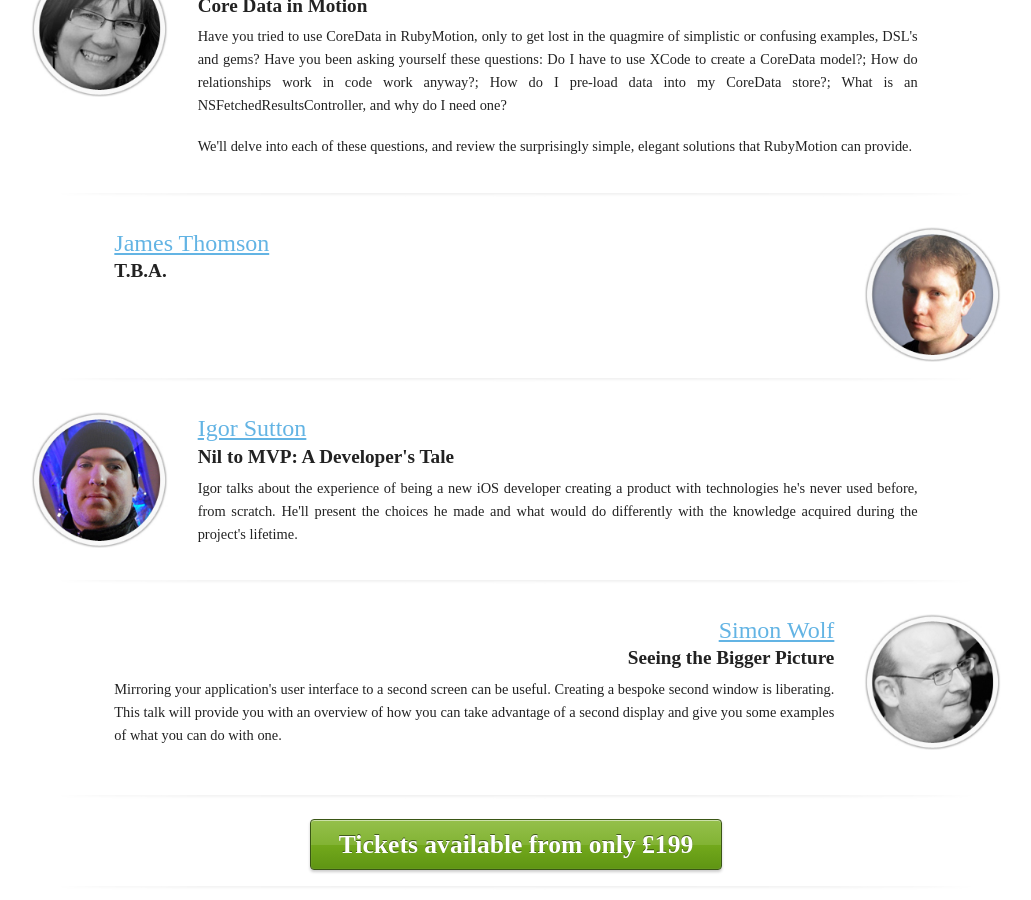
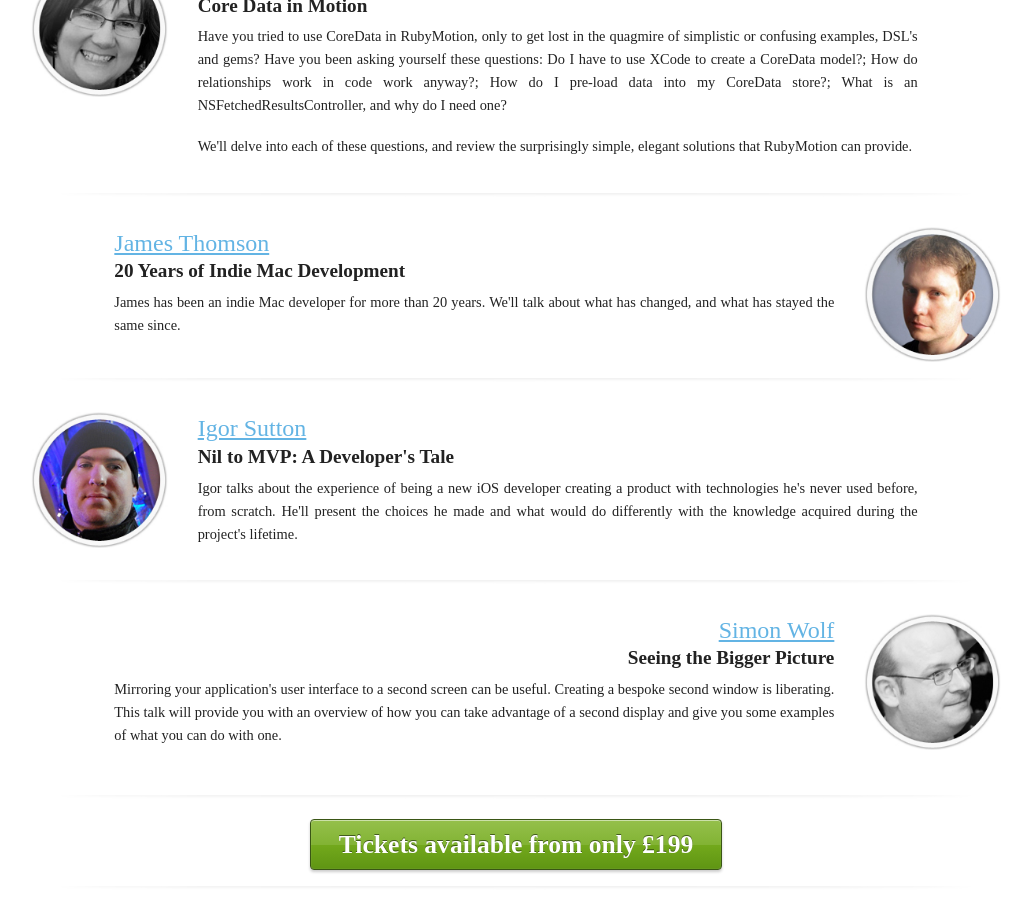
Before and after one commit to acf/nsscotland, a Jekyll site: the page built from speakers.html, in a window 1280 px wide and 900 px high, scrolled down 1942 px. Shown: the whole window, without its empty margins (124-1155 px from the left). Built offline with Jekyll 4.4.1, drawn with Linux system fonts in a browser that asks for light colours.

Commit message:
Added James talk

```diff
--- a/schedule.html
+++ b/schedule.html
@@ -89,7 +89,7 @@
       <tr>
         <th>16:30&nbsp;-&nbsp;17.00</th>
         <td>
-          <div class="talk">T B A</div>
+          <div class="talk">20 Years of Indie Mac Development</div>
           <div class="name"><a href="/speakers.html#james">James Thomson</a></div>
         </td>
       </tr>
--- a/speakers.html
+++ b/speakers.html
@@ -115,7 +115,8 @@
   <div class="row speaker">
     <div class="large-9 push-1 columns" id="james">
       <h3><a href="#" data-reveal-id="james-thomson">James Thomson</a></h3>
-      <h4>T.B.A.</h4>
+      <h4>20 Years of Indie Mac Development</h4>
+<p>James has been an indie Mac developer for more than 20 years. We'll talk about what has changed, and what has stayed the same since.</p>
     </div>
     <div class="large-2 columns">
         <img src="/images/2013/speakers/james_thomson.jpg" width="100%" />
```
